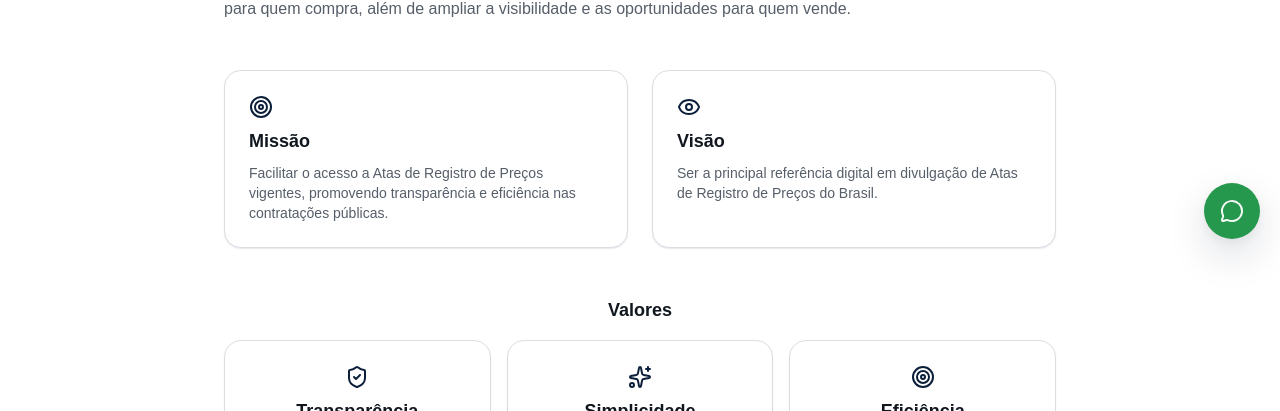
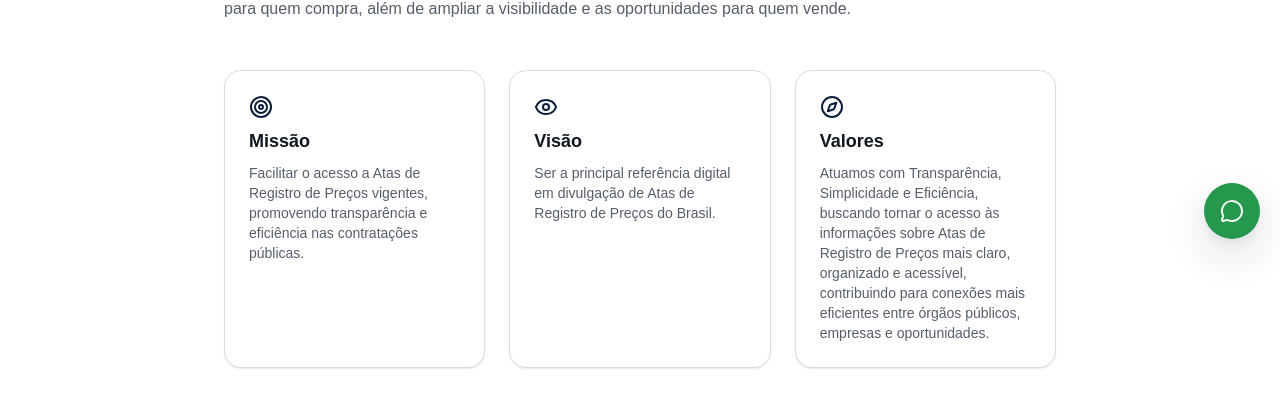
Before and after one commit to cristyanrocha/aquiatas-v2, a React (Vite) app: page /quem-somos in a window 1280 px wide. Shown: the part 541-952 px from the top of the page. Built offline with nearby package versions, Linux system fonts and the light colour scheme; no server answers; the database is empty.

Commit message:
Quem Somos: adicionar card Valores ao lado de Missão e Visão (mesmo padrão visual, ícone Compass)

```diff
--- a/src/pages/public/QuemSomosPage.tsx
+++ b/src/pages/public/QuemSomosPage.tsx
@@ -1,4 +1,4 @@
-import { Eye, ShieldCheck, Sparkles, Target } from 'lucide-react'
+import { Compass, Eye, ShieldCheck, Sparkles, Target } from 'lucide-react'
 import { Seo, SocialIconLink } from '@/components/common'
 import { SOCIAL_LINKS } from '@/constants/social'
 
@@ -42,7 +42,7 @@ export function QuemSomosPage() {
         </div>
       </div>
 
-      <div className="mt-12 grid grid-cols-1 gap-6 sm:grid-cols-2">
+      <div className="mt-12 grid grid-cols-1 gap-6 sm:grid-cols-2 lg:grid-cols-3">
         <div className="flex flex-col gap-2 rounded-xl border border-border bg-card p-6 shadow-sm">
           <Target className="size-6 text-brand" aria-hidden="true" />
           <h2 className="text-lg font-semibold text-foreground">Missão</h2>
@@ -56,6 +56,15 @@ export function QuemSomosPage() {
           <h2 className="text-lg font-semibold text-foreground">Visão</h2>
           <p className="text-sm text-muted-foreground">
             Ser a principal referência digital em divulgação de Atas de Registro de Preços do Brasil.
+          </p>
+        </div>
+        <div className="flex flex-col gap-2 rounded-xl border border-border bg-card p-6 shadow-sm">
+          <Compass className="size-6 text-brand" aria-hidden="true" />
+          <h2 className="text-lg font-semibold text-foreground">Valores</h2>
+          <p className="text-sm text-muted-foreground">
+            Atuamos com Transparência, Simplicidade e Eficiência, buscando tornar o acesso às informações sobre Atas
+            de Registro de Preços mais claro, organizado e acessível, contribuindo para conexões mais eficientes
+            entre órgãos públicos, empresas e oportunidades.
           </p>
         </div>
       </div>
```
